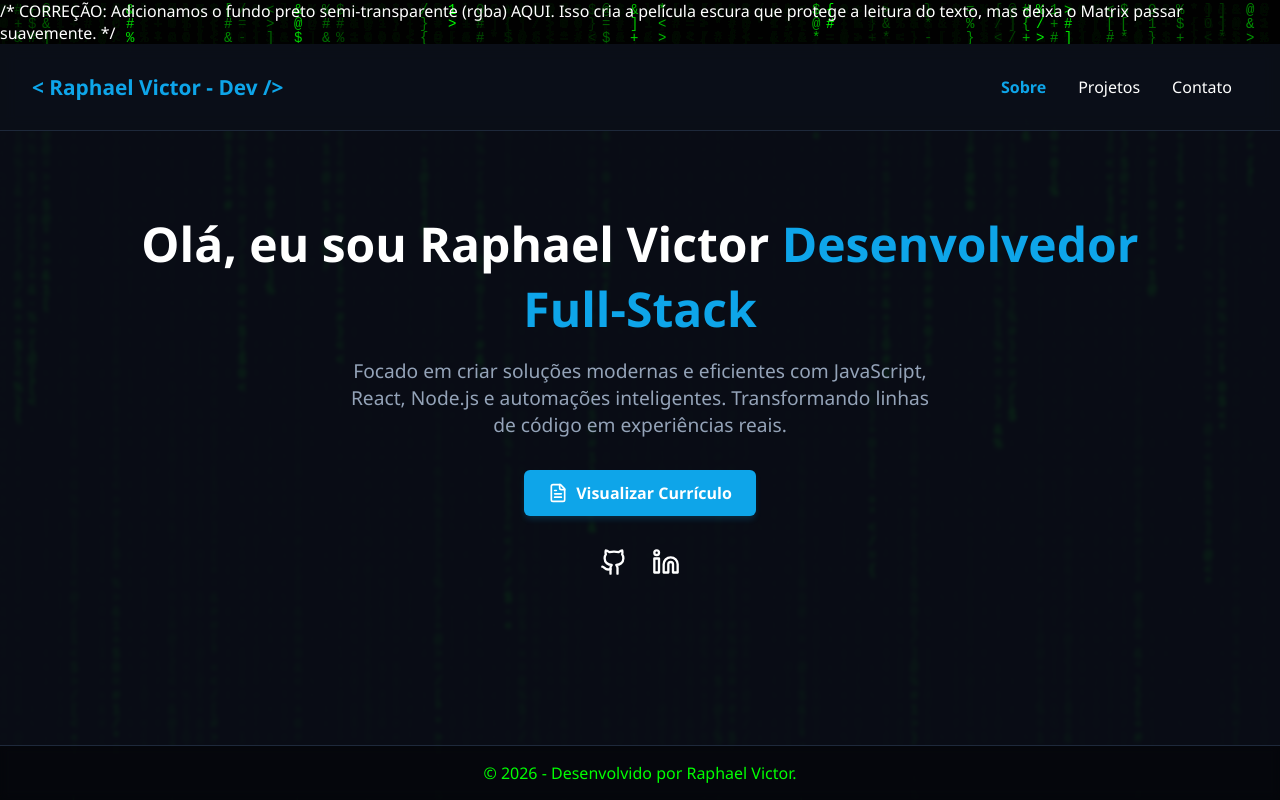
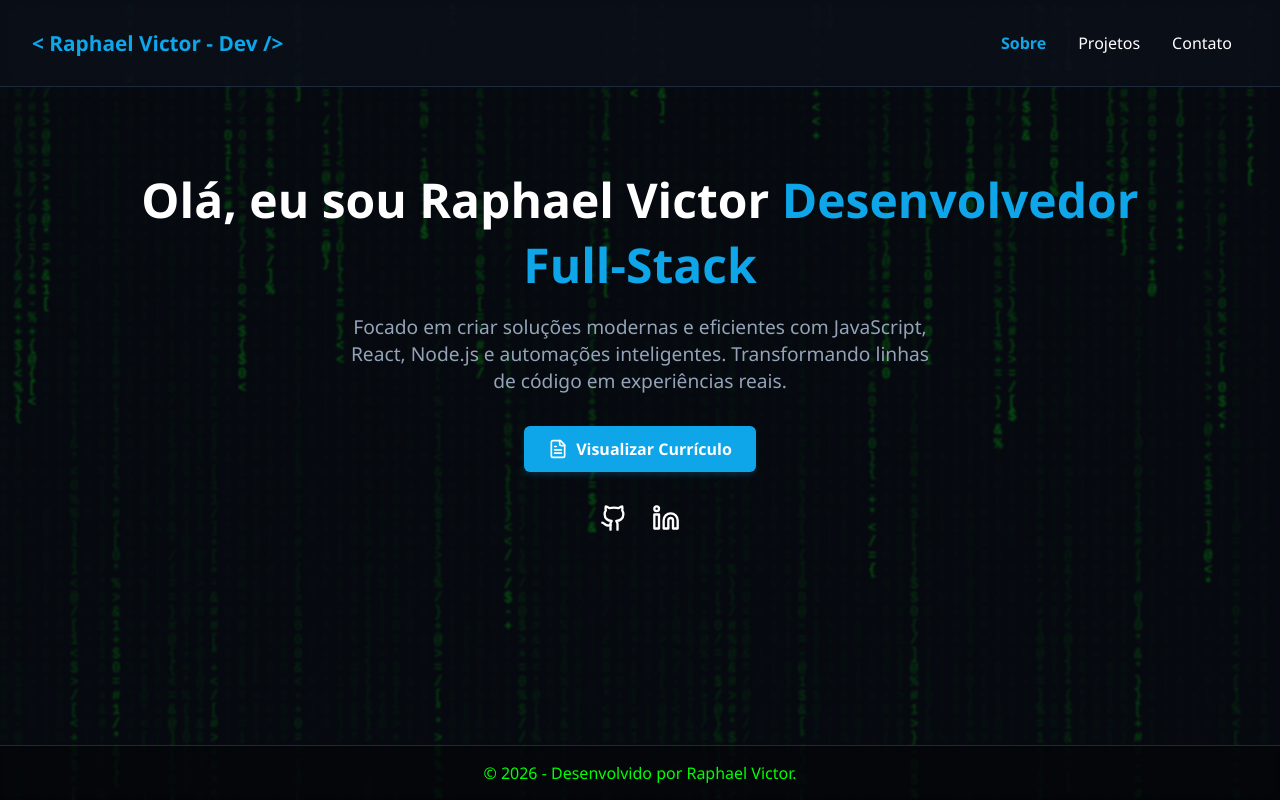
Before and after one commit to Ikifars/meu-portfolio, a React (Vite) app: page / in a window 1280 px wide. Built offline with nearby package versions, Linux system fonts and the light colour scheme.

Commit message:
fix: Adjust background opacity and blur effect
Updated background color opacity and backdrop filter for improved aesthetics.

```diff
--- a/src/App.jsx
+++ b/src/App.jsx
@@ -30,18 +30,15 @@ export default function App() {
 
       <MatrixBackground /> {/* Agora ele vai aparecer perfeitamente no fundo */}
 
-      /*
-        CORREÇÃO: Adicionamos o fundo preto semi-transparente (rgba) AQUI.
-        Isso cria a película escura que protege a leitura do texto, mas deixa o Matrix passar suavemente.
-      */
+
       <div style={{
         position: 'relative',
         zIndex: 1,
         flex: 1,
         display: 'flex',
         flexDirection: 'column',
-        backgroundColor: 'rgba(11, 15, 25, 0.85)', // 85% de opacidade para dar o tom escuro hacker
-        backdropFilter: 'blur(2px)' // Um leve desfoque opcional para dar elegância
+        backgroundColor: 'rgba(11, 15, 25, 0.60)', // 60% opacidade
+        backdropFilter: 'blur(1px)' // Um leve desfoque opcional
       }}>
         <Navbar currentPage={currentPage} setCurrentPage={setCurrentPage} />
 
```
